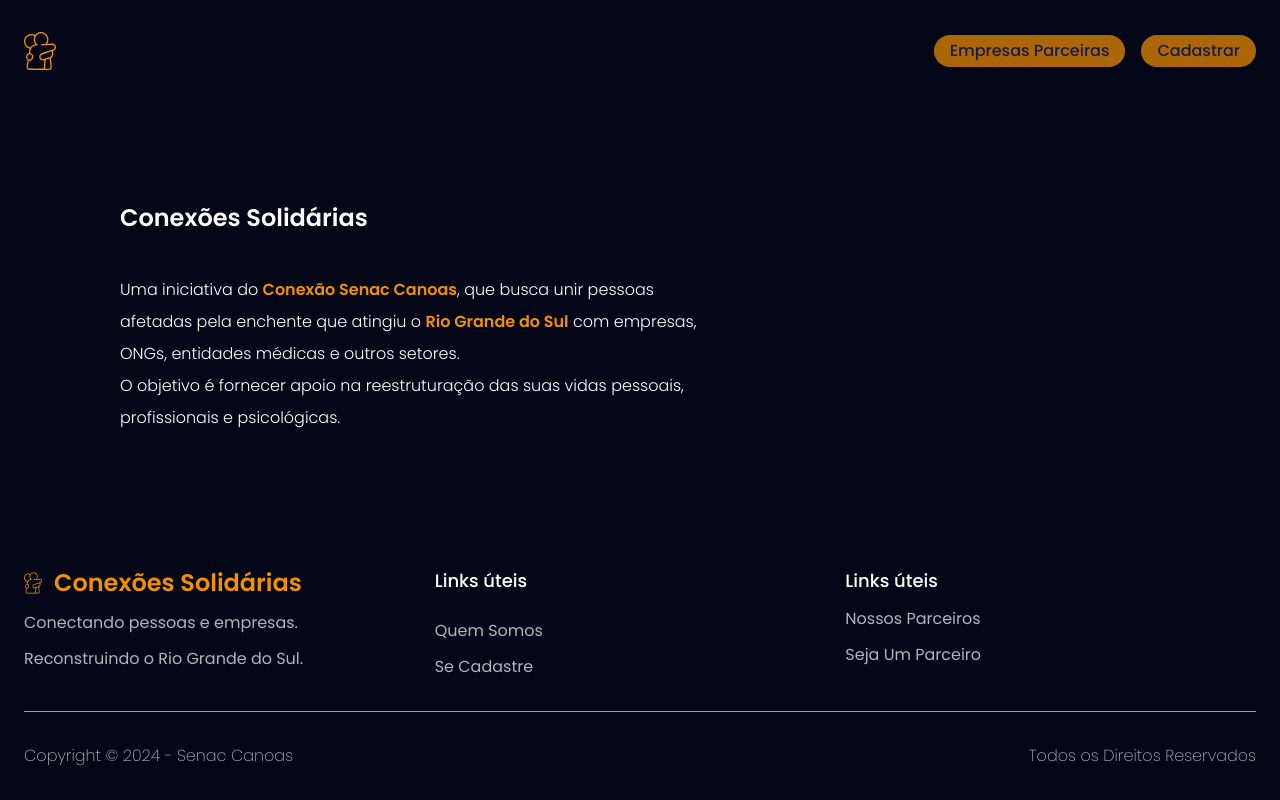
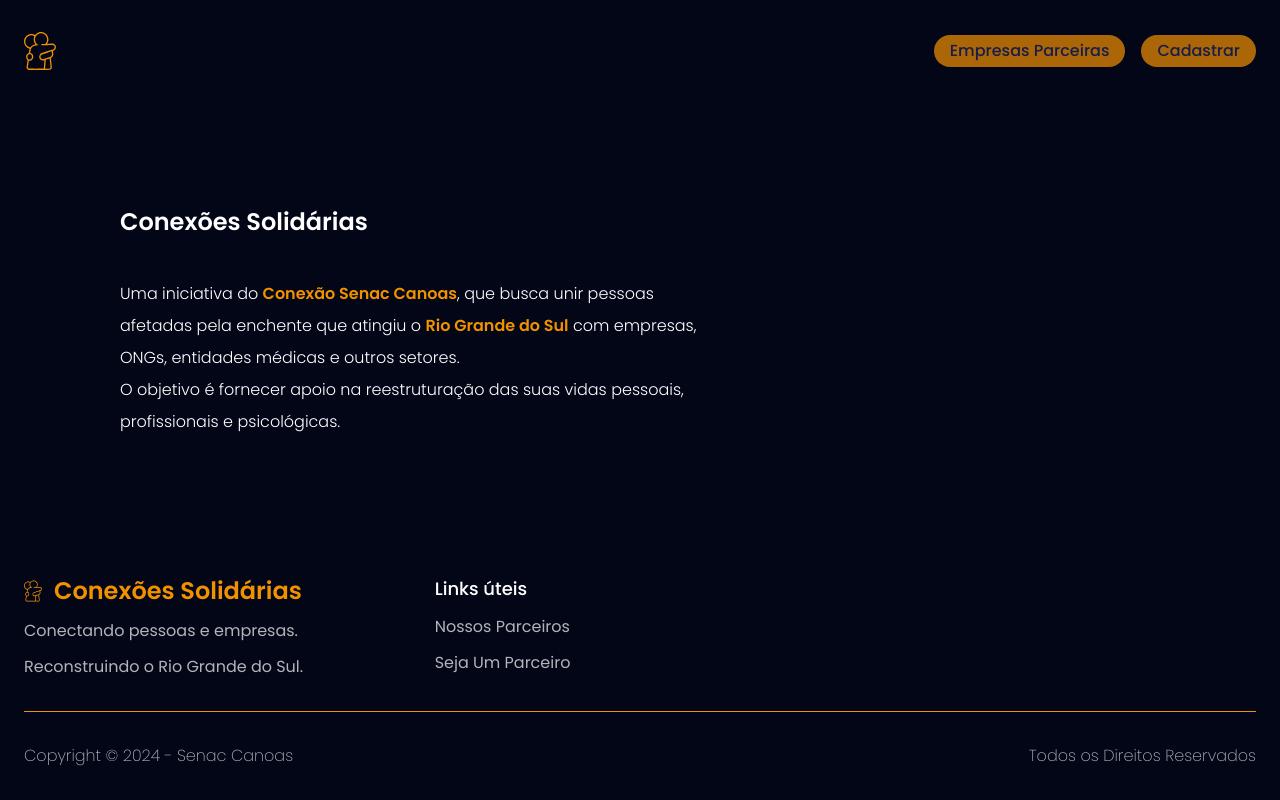
Before and after one commit to gabjohann/conexoes-solidarias, a React (Vite) app: page / in a window 1280 px wide. Built offline with nearby package versions, Linux system fonts and the light colour scheme.

Commit message:
refactor: footer links

```diff
--- a/src/components/footer.tsx
+++ b/src/components/footer.tsx
@@ -44,7 +44,7 @@
           <p className="text-white/70">Conectando pessoas e empresas.</p>
           <p className="text-white/70">Reconstruindo o Rio Grande do Sul.</p>
         </div>
-        <div className="flex flex-col space-y-3">
+        {/*         <div className="flex flex-col space-y-3">
           <p className="mb-3 text-lg font-medium text-white">Links úteis</p>
           <ul className="space-y-3 text-white/70">
             {firstList.map(({ title, link }) => (
@@ -58,7 +58,7 @@
               </li>
             ))}
           </ul>
-        </div>
+        </div> */}
         <div className="flex flex-col">
           <p className="mb-3 text-lg font-medium text-white">Links úteis</p>
           <ul className="space-y-3 text-white/70">
```
